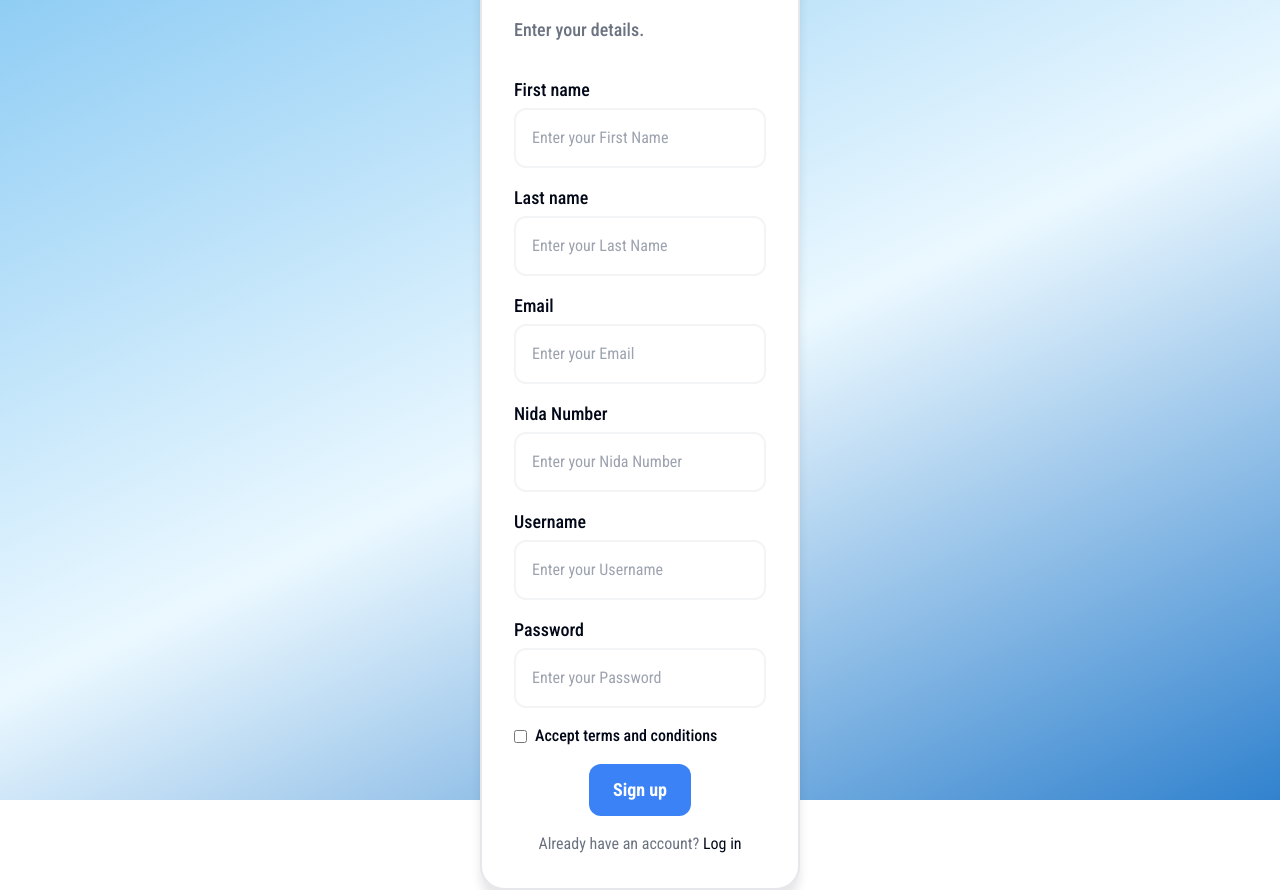
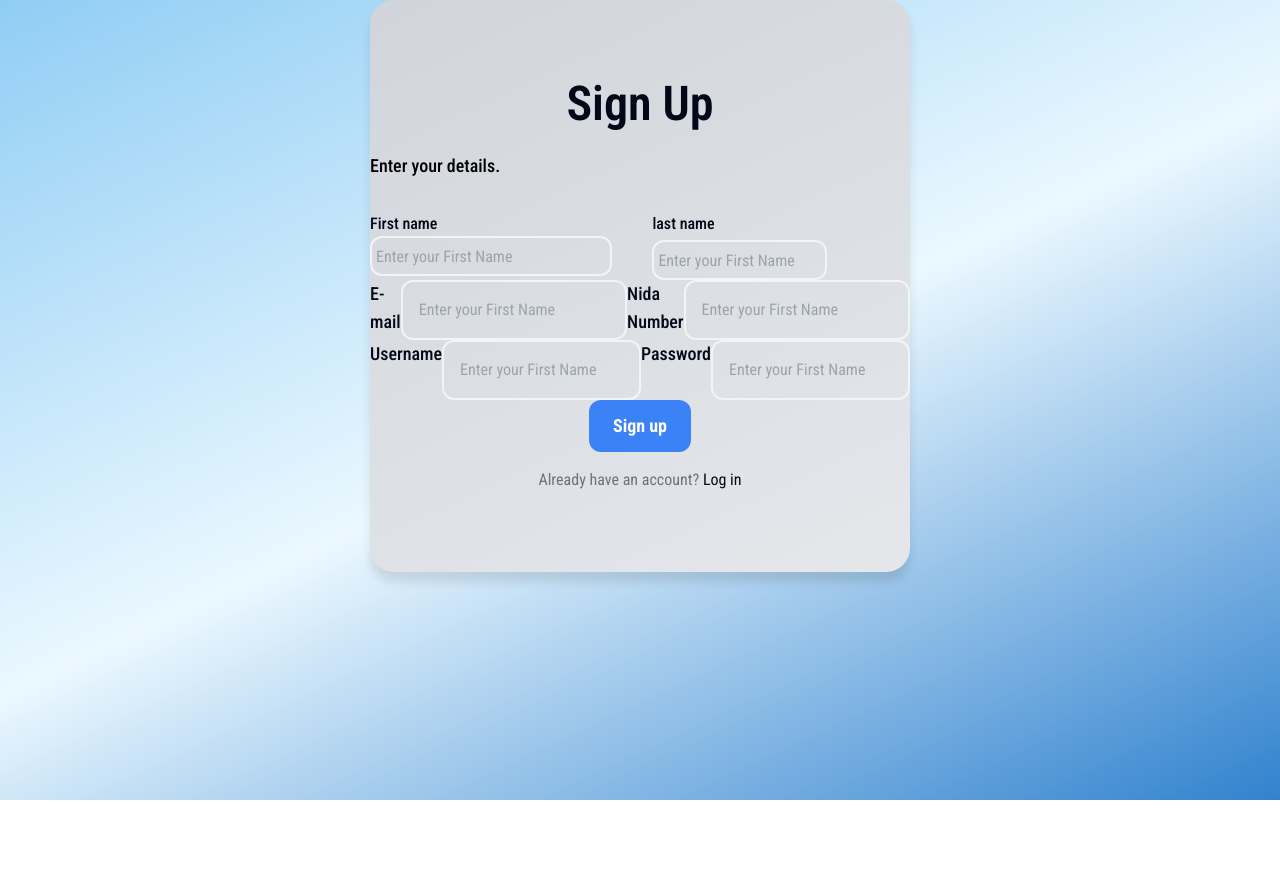
Before and after one commit to laughing-joker/ProjectTRS, a Next.js app: page /Registration in a window 1280 px wide. After the commit the page ends 800 px from the top, so only its background shows below. Built offline with nearby package versions, Linux system fonts and the light colour scheme.

Commit message:
Changes to some pages

```diff
--- a/app/Forgot-password/page.jsx
+++ b/app/Forgot-password/page.jsx
@@ -5,18 +5,18 @@ export default function SignUp() {
     <div className="flex flex-col items-center justify-center h-screen" style={{
       backgroundImage: `linear-gradient(-25deg, #3182CE, #EBF8FF, #90CDF4)`,
     }}>
-      <div className='bg-white px-20 py-20 rounded-3xl border-2 border-gray-200 ' style={{
+      <div className='bg-white px-24 py-20 rounded-3xl border-3 border-gray-300 ' style={{
         boxShadow: '0 10px 10px rgba(0, 0, 0, 0.1)',
+        backgroundImage: `linear-gradient(-25deg, #E5E7EB, #D1D5DB)`
       }}>
         <h1 className='text-5xl font-semibold text-center mb-6'>Forgot Password</h1>
-        <p className='font-medium text-lg text-gray-500 mb-8'>Enter your details.</p>
+        <p className='font-medium text-lg text-black mb-8'>Enter your details.</p>
         <div>
           <div className="mb-4">
             <label className='text-lg font-medium block mb-1'>Email</label>
             <input
               className='w-full border-2 border-gray-100 rounded-xl p-4 bg-transparent'
-              placeholder='Enter your Email'
-              type='email'
+              placeholder='Enter your E-mail'
             />
           </div>
           <div className='mt-3 flex flex-col'>
--- a/app/Registration/page.jsx
+++ b/app/Registration/page.jsx
@@ -2,75 +2,64 @@ import Link from 'next/link';
 
 export default function SignUp() {
   return (
-    <div className="flex flex-col items-center justify-center h-screen" style={{
+    <div className="flex flex-col items-center justify-between h-screen" style={{
       backgroundImage: `linear-gradient(-25deg, #3182CE, #EBF8FF, #90CDF4)`,
     }}>
-      <div className='bg-white rounded-3xl border-2 border-gray-200 p-8' style={{
+      <div className='bg-white rounded-3xl border-3 border-gray-200 py-20 ' style={{
         boxShadow: '0 10px 10px rgba(0, 0, 0, 0.1)',
-        minWidth: '320px', // Set a minimum width to prevent the form from stretching too wide
-        maxWidth: '500px', // Set a maximum width to limit the form width
+        backgroundImage: `linear-gradient(-25deg, #E5E7EB, #D1D5DB)`,
       }}>
         <h1 className='text-5xl font-semibold text-center mb-6'>Sign Up</h1>
-        <p className='font-medium text-lg text-gray-500 mb-8'>Enter your details.</p>
-        <div>
-          <div className="mb-4">
-            <label className='text-lg font-medium block mb-1'>First name</label>
+        <p className='font-medium text-lg text-black mb-8'>Enter your details.</p>
+        <div className=' justify-between '>
+          <div className= "flex">
+            <div className="">
+            <label className='text-md font-medium '>First name</label>
+            <input
+              className='w-full h-10 border-2 border-gray-100 rounded-xl p-1 bg-transparent'
+              placeholder='Enter your First Name'
+            />
+            </div>
+            <div className=" ml-10">
+            <label className='text-md font-medium block mb-1'>last name</label>
+            <input
+              className='w-full h-10 border-2 border-gray-100 rounded-xl p-1 bg-transparent'
+              placeholder='Enter your First Name'
+            />
+            </div>
+          </div>
+          <div className="flex">
+            <label className='text-lg font-medium block '>E-mail</label>
+            <input
+              className='w-full border-2 border-gray-100 rounded-xl p-4 bg-transparent'
+              placeholder='Enter your First Name'
+            />
+            <label className='text-lg font-medium block mb-1'>Nida Number</label>
             <input
               className='w-full border-2 border-gray-100 rounded-xl p-4 bg-transparent'
               placeholder='Enter your First Name'
             />
           </div>
-          <div className="mb-4">
-            <label className='text-lg font-medium block mb-1'>Last name</label>
+          <div className="flex">
+            <label className='text-lg font-medium block '>Username</label>
             <input
               className='w-full border-2 border-gray-100 rounded-xl p-4 bg-transparent'
-              placeholder='Enter your Last Name'
-              type='text'
+              placeholder='Enter your First Name'
             />
-          </div>
-          <div className="mb-4">
-            <label className='text-lg font-medium block mb-1'>Email</label>
-            <input
-              className='w-full border-2 border-gray-100 rounded-xl p-4 bg-transparent'
-              placeholder='Enter your Email'
-              type='email'
-            />
-          </div>
-          <div className="mb-4">
-            <label className='text-lg font-medium block mb-1'>Nida Number</label>
-            <input
-              className='w-full border-2 border-gray-100 rounded-xl p-4 bg-transparent'
-              placeholder='Enter your Nida Number'
-              type='text'
-            />
-          </div>
-          <div className="mb-4">
-            <label className='text-lg font-medium block mb-1'>Username</label>
-            <input
-              className='w-full border-2 border-gray-100 rounded-xl p-4 bg-transparent'
-              placeholder='Enter your Username'
-              type='text'
-            />
-          </div>
-          <div className="mb-4">
             <label className='text-lg font-medium block mb-1'>Password</label>
             <input
               className='w-full border-2 border-gray-100 rounded-xl p-4 bg-transparent'
-              placeholder='Enter your Password'
+              placeholder='Enter your First Name'
               type='password'
             />
           </div>
-          <div className='mb-4 flex items-center'>
-            <input
-              type="checkbox"
-              id='remember'
-              className='mr-2'
-            />
-            <label className='font-medium text-base' htmlFor="remember">Accept terms and conditions</label>
-          </div>
+          {/* Other input fields */}
+
+          {/* Sign up button */}
           <div className='flex justify-center'>
             <button className='active:scale-[.98] active:duration-75 hover:scale-[1.01] ease-in-out transition-all py-3 px-6 rounded-xl bg-blue-500 text-white text-lg font-bold'>Sign up</button>
           </div>
+          {/* Log in link */}
           <div className='mt-4 text-center'>
             <span className='text-gray-500'>Already have an account? </span>
             <Link href="/login">
--- a/app/componets/Button/page.jsx
+++ /dev/null
@@ -1,11 +0,0 @@
-import Link from "next/link"
-
-import { Button } from "@/components/ui/button"
-
-export function ButtonAsChild() {
-  return (
-    <Button asChild className="active:scale-[.98] active:duration-75 hover:scale-[1.01] ease-in-out transition-all py-3 rounded-xl bg-blue-300 text-white text-lg font-bold">
-      <Link href="/login">Login</Link>
-    </Button>
-  )
-}
--- /dev/null
+++ b/app/componets/Checkbox.jsx
@@ -0,0 +1,17 @@
+"use client"
+
+import { Checkbox } from "@/components/ui/checkbox"
+
+export function CheckboxDemo({Text}) {
+  return (
+    <div className="flex items-center space-x-2">
+      <Checkbox id="terms" />
+      <label
+        htmlFor="terms"
+        className="text-sm font-medium leading-none peer-disabled:cursor-not-allowed peer-disabled:opacity-70"
+      >
+        {Text}
+      </label>
+    </div>
+  )
+}
--- a/app/componets/Form.jsx
+++ b/app/componets/Form.jsx
@@ -1,15 +1,15 @@
 import { Button1 } from './button1'
 export default function Form() {
   return (
-    <div className='  bg-white w-[75%] h-[75%] rounded-3xl border-2 border-gray-200 items-center justify-center'
+    <div className=' bg-white w-[75%] h-[75%] rounded-3xl border-3 border-gray-300 items-center justify-center'
     style={{
-      boxShadow: '0 10px 10px rgba(0, 0, 0, 0.1)',
-      backgroundImage: `linear-gradient(-25deg, #f7fdff, #edeef8)`,
+      boxShadow: '0 5px 5px rgba(0, 0, 0, 0.1)',
+      backgroundImage: `linear-gradient(-25deg, #E5E7EB, #D1D5DB)`,
     }}>
-    <h1 className='text-5xl font-semibold mt-60 text-center'>Welcome Back</h1>
+    <h1 className='text-5xl font-semibold mt-60 text-center'>Welcome</h1>
     <div className='flex space-x-4 items-center justify-center'>
-        <ButtonAsChild />
-        <Button1 />
+    <Button1 bgColor="bg-blue-300" buttonText="Login" linkHref="/login" />
+    <Button1 bgColor="bg-blue-300" buttonText="Register Now" linkHref="/Registration" />
       </div>
     </div>
   )
--- /dev/null
+++ b/app/componets/MediaQuery.jsx
@@ -0,0 +1,20 @@
+import { document } from 'postcss';
+import React from 'react'
+import ReactDOM from "react-dom";
+import Media from 'react-media'
+
+export default function MediaQuery() {
+  return (
+    <div className="App">
+        <media query="(min-width: 600px)">
+            {(matches) => {
+                return matches ? 'Hello' : "world";
+            }}
+
+        </media>
+    </div>
+  )
+}
+
+const rootElement = document.getElementById("root");
+ReactDOM.render(<App /> , rootElement);
--- a/app/componets/button1.jsx
+++ b/app/componets/button1.jsx
@@ -1,11 +1,11 @@
-import Link from "next/link"
-
+import Link from "next/link";
 import { Button } from "@/components/ui/button"
 
-export function Button1() {
+
+export function Button1({ bgColor, buttonText, linkHref }) {
   return (
-    <Button asChild className="aactive:scale-[.98] active:duration-75 hover:scale-[1.01] ease-in-out transition-all py-3 rounded-xl bg-blue-300 text-white text-lg font-bold">
-      <Link href="/Registration">Sign Up</Link>
+    <Button  className={`active:scale-[.98] active:duration-75 hover:scale-[1.01] ease-in-out transition-all py-3 rounded-xl ${bgColor} text-white text-lg font-bold`}>
+      <Link href={linkHref}>{buttonText}</Link>
     </Button>
-  )
+  );
 }
--- /dev/null
+++ b/app/componets/button2.jsx
@@ -0,0 +1,5 @@
+import { Button } from "@/components/ui/button"
+
+export function ButtonLink({text}) {
+  return <Button variant="link">{text}</Button>
+}
--- a/app/login/page.jsx
+++ b/app/login/page.jsx
@@ -1,13 +1,17 @@
 import Link from 'next/link'
+import { Button1 } from '../componets/button1'
 
 export default function Login() {
   return (
     <div className="flex flex-col items-center justify-center h-screen" style={{
       backgroundImage: `linear-gradient(-25deg, #3182CE, #EBF8FF, #90CDF4)`,
     }}>
-        <div className='bg-white px-10 py-20 rounded-3xl border-2 border-gray-200 '>
+        <div className='bg-white px-40 py-20 rounded-3xl border-3 border-gray-300 'style={{
+      boxShadow: '0 5px 5px rgba(0, 0, 0, 0.1)',
+      backgroundImage: `linear-gradient(-25deg, #E5E7EB, #D1D5DB)`,
+    }}>
         <h1 className='text-5xl font-semibold'>Welcome Back</h1>
-        <p className='font-medium text-lg text-gray-500 mt-5'>Welcome back! Please enter your details.</p>
+        <p className='font-medium text-lg text-black mt-5'>Welcome back! Please enter your details.</p>
         <div className='mt-8' >
         <div >
             <label classname='text-lg font-medium'>Username</label>
@@ -20,6 +24,7 @@ export default function Login() {
             <input
             className='w-full border-2 border-gray-100 rounded-xl p-4 mt-1 bg-transparent'
             placeholder='Enter your Password'
+            type='password'
             />
             </div>
             <div className='mt-8 flex justify-between items-center'>
@@ -33,9 +38,10 @@ export default function Login() {
             <button className='font-medium text-base text-blue-300'><Link href="/Forgot-password">Forgot password</Link></button>
             </div>
         </div>
-        <div className='mt-8 flex flex-col gap-x-4'>
-            <button className='active:scale-[.98] active:duration-75 hover:scale-[1.01] ease-in-out transition-all py-3 rounded-xl bg-blue-300 text-white text-lg font-bold'>Sign in</button>
-            <button className='mt-5 active:scale-[.98] active:duration-75 hover:scale-[1.01] ease-in-out transition-all py-3 rounded-xl bg-blue-300 text-white text-lg font-bold'><Link href="/Registration">Sign Up</Link></button>
+        <div className='mt-8 flex flex-col m-2'>
+            <Button1 bgColor="bg-blue-300" buttonText="Login" linkHref=""/>
+
+            <Button1 bgColor="bg-blue-300" buttonText="Sign up" linkHref="Registration"/>
         </div>
         </div>
     </div>
--- /dev/null
+++ b/components/ui/checkbox.jsx
@@ -0,0 +1,24 @@
+"use client"
+
+import * as React from "react"
+import * as CheckboxPrimitive from "@radix-ui/react-checkbox"
+import { Check } from "lucide-react"
+
+import { cn } from "@/lib/utils"
+
+const Checkbox = React.forwardRef(({ className, ...props }, ref) => (
+  <CheckboxPrimitive.Root
+    ref={ref}
+    className={cn(
+      "peer h-4 w-4 shrink-0 rounded-sm border border-primary ring-offset-background focus-visible:outline-none focus-visible:ring-2 focus-visible:ring-ring focus-visible:ring-offset-2 disabled:cursor-not-allowed disabled:opacity-50 data-[state=checked]:bg-primary data-[state=checked]:text-primary-foreground",
+      className
+    )}
+    {...props}>
+    <CheckboxPrimitive.Indicator className={cn("flex items-center justify-center text-current")}>
+      <Check className="h-4 w-4" />
+    </CheckboxPrimitive.Indicator>
+  </CheckboxPrimitive.Root>
+))
+Checkbox.displayName = CheckboxPrimitive.Root.displayName
+
+export { Checkbox }
--- a/package.json
+++ b/package.json
@@ -9,6 +9,7 @@
     "lint": "next lint"
   },
   "dependencies": {
+    "@radix-ui/react-checkbox": "^1.0.4",
     "@radix-ui/react-slot": "^1.0.2",
     "class-variance-authority": "^0.7.0",
     "clsx": "^2.1.0",
```
Also changed, not shown: 1 other file (tests, documents, lock files or other folders).
